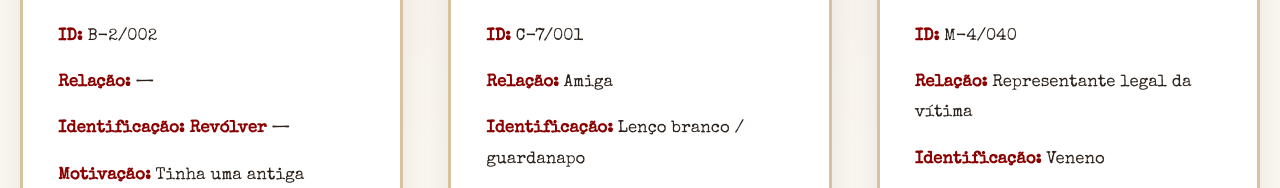
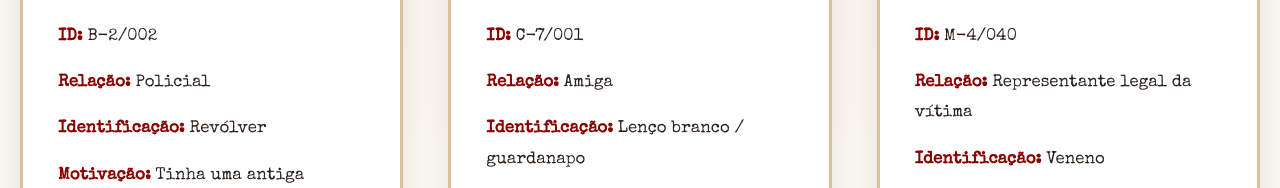
Before and after one commit to lianeiv/mostra, a website: page public/suspeitas.html in a window 1280 px wide. Shown: the part 677-865 px from the top of the page. Drawn offline with nearby package versions, Linux system fonts and the light colour scheme.

Commit message:
finalia o projeto

```diff
--- a/public/suspeitas.html
+++ b/public/suspeitas.html
@@ -38,9 +38,9 @@
 
             <p><strong>ID:</strong> B-2/002</p>
 
-            <p><strong>Relação:</strong> —</p>
+            <p><strong>Relação:</strong> Policial</p>
 
-            <p><strong>Identificação: Revólver</strong> —</p>
+            <p><strong>Identificação:</strong> Revólver </p>
 
             <p><strong>Motivação:</strong> Tinha uma antiga rivalidade com Daniel. Acreditava que ele era responsável por prejudicar sua reputação anos atrás e nunca superou o ressentimento.</p>
 
```
